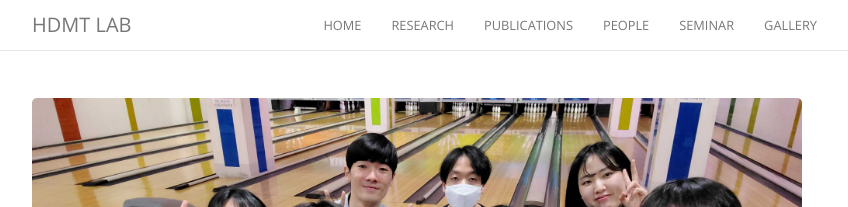
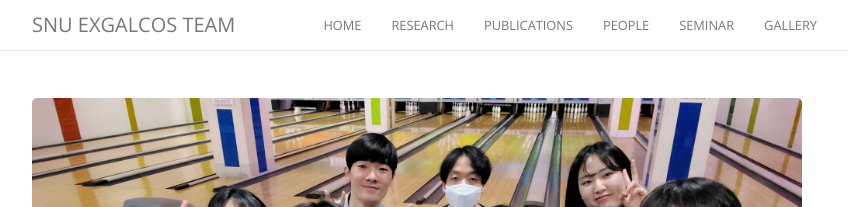
Before and after one commit to exgalcos/exgalcos.github.io, a Jekyll site: the page built from index.html, in a window 1280 px wide. Shown: the top 207 px of the page, without its empty margins (223-1071 px from the left). Built offline with Jekyll 4.4.1, drawn with Linux system fonts in a browser that asks for light colours; nearby versions of some CDN libraries; comment, search, counter and statistics services are not loaded.

Commit message:
Update _config.yml

```diff
--- a/_config.yml
+++ b/_config.yml
@@ -1,7 +1,7 @@
 # Basic
-name:               "HDMT Lab"
-title:              "High Dimensional Multiple Testing Lab"
-description:        "this is a page for high dimensional multiple testing lab at the Seoul National University, South Korea"
+name:               "SNU ExgalCos Team"
+title:              "Extragalactic Astronomy and Cosmology Team"
+description:        "this is a page for Extragalactic Astronomy and Cosmology Team at the Seoul National University, South Korea"
 
 
 # URL
```
